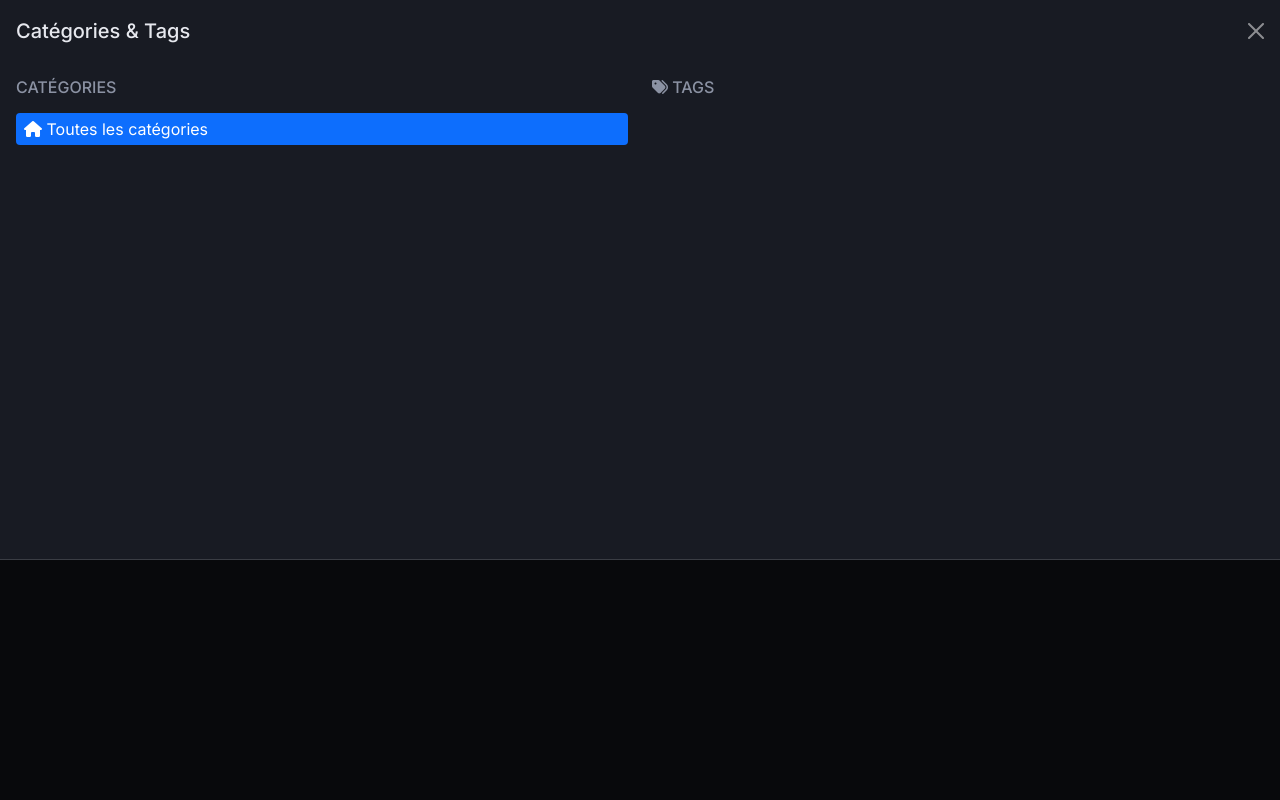
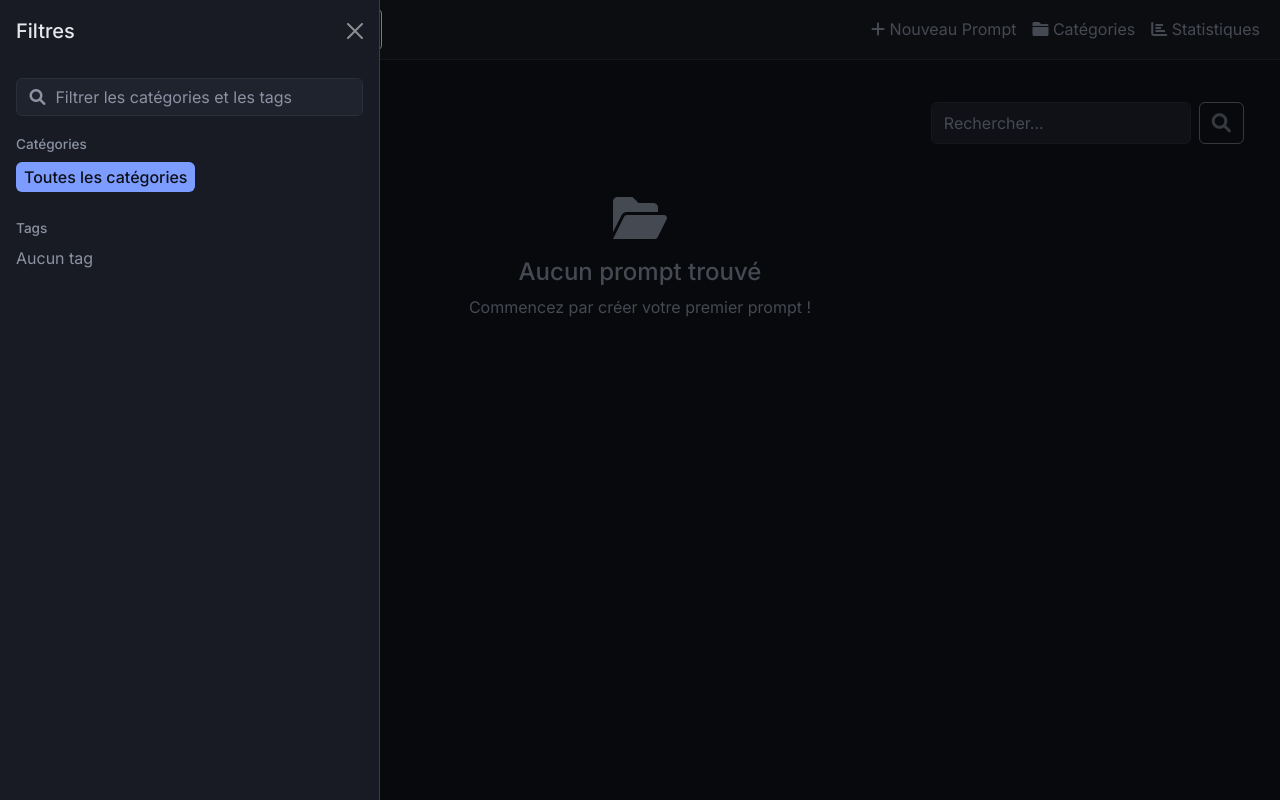
Before and after one commit to steph-vie/Prompt_manager, a Flask app: page / in a window 1280 px wide, after a click on "Filtres". Run offline with Flask 3, Linux system fonts and the light colour scheme; data that the repository does not hold is empty; some libraries are stand-ins or nearby versions.

Commit message:
Refonte de la barre de navigation qui devient la barre de filtres

```diff
--- a/routes/prompt_routes.py
+++ b/routes/prompt_routes.py
@@ -31,29 +31,38 @@ def tag_filter(tag):
 
 def get_sidebar_data():
     """Données communes du panneau Filtres (catégories + tags)."""
-    category_prompt_counts = dict(
+    direct_counts = dict(
         db.session.query(Prompt.category_id, func.count(Prompt.id))
         .filter(Prompt.category_id.isnot(None))
         .group_by(Prompt.category_id)
         .all()
     )
+    parents = dict(db.session.query(Category.id, Category.parent_id).all())
+
+    # Cumul : on remonte la hiérarchie (le garde-fou évite toute boucle)
+    category_prompt_counts = {}
+    for cat_id, count in direct_counts.items():
+        current, seen = cat_id, set()
+        while current is not None and current not in seen:
+            seen.add(current)
+            category_prompt_counts[current] = (
+                category_prompt_counts.get(current, 0) + count)
+            current = parents.get(current)
+
     category_children_counts = dict(
-        db.session.query(Category.parent_id, func.count(Category.id))
-        .filter(Category.parent_id.isnot(None))
-        .group_by(Category.parent_id)
-        .all()
-    )
+        Counter(parent for parent in parents.values() if parent is not None))
+
     # On ne charge que la colonne tags, pas les objets complets
-    all_tags = {
+    tag_counts = Counter(
         tag.strip().lower()
         for (tags,) in db.session.query(Prompt.tags)
         for tag in (tags or '').split(',')
         if tag.strip()
-    }
+    )
     return {
         "category_prompt_counts": category_prompt_counts,
         "category_children_counts": category_children_counts,
-        "tags": sorted(all_tags),
+        "tag_counts": sorted(tag_counts.items(), key=lambda x: (-x[1], x[0])),
     }
 
 
--- a/static/css/theme.css
+++ b/static/css/theme.css
@@ -449,3 +449,131 @@ a.bar-label:hover { color: var(--accent); }
     .month-chart { gap: 0.25rem; }
     .month-label { font-size: 0.65rem; }
 }
+
+/* ---------- Panneau de filtres ---------- */
+[hidden] { display: none !important; }
+
+.filters-panel {
+    --bs-offcanvas-width: 380px;
+    background: var(--surface);
+    border-right: 1px solid var(--line);
+}
+
+.filter-search { margin-bottom: 1.25rem; position: relative; }
+
+.filter-search i {
+    color: var(--muted);
+    left: 0.85rem;
+    pointer-events: none;
+    position: absolute;
+    top: 50%;
+    transform: translateY(-50%);
+}
+
+.filter-search .form-control { padding-left: 2.4rem; }
+
+.filter-section { margin-bottom: 1.5rem; }
+
+.filter-section h6 {
+    align-items: baseline;
+    color: var(--muted);
+    display: flex;
+    font-size: 0.85rem;
+    font-weight: 500;
+    justify-content: space-between;
+    margin-bottom: 0.6rem;
+}
+
+.filter-reset {
+    color: var(--accent);
+    font-size: 0.8rem;
+    text-decoration: none;
+}
+
+/* Arbre des catégories */
+.cat-link {
+    border-radius: 6px;
+    color: var(--text);
+    display: inline-block;
+    padding: 0.2rem 0.5rem;
+    text-decoration: none;
+}
+
+.cat-link:hover { background: var(--surface-2); }
+.cat-link.active { background: var(--accent); color: #0d1017; font-weight: 500; }
+.cat-all { margin-bottom: 0.25rem; }
+
+.cat-node > summary {
+    align-items: center;
+    cursor: pointer;
+    display: flex;
+    gap: 0.4rem;
+    list-style: none;
+}
+
+.cat-node > summary::-webkit-details-marker { display: none; }
+
+.cat-node > summary::before {
+    border-bottom: 2px solid var(--muted);
+    border-right: 2px solid var(--muted);
+    content: "";
+    flex: none;
+    height: 0.4rem;
+    margin: 0 0.35rem 0 0.2rem;
+    transform: rotate(-45deg);
+    transition: transform 0.15s;
+    width: 0.4rem;
+}
+
+.cat-node[open] > summary::before { transform: rotate(45deg); }
+
+.cat-leaf { align-items: center; display: flex; gap: 0.4rem; padding-left: 1.2rem; }
+
+.cat-children {
+    border-left: 1px solid var(--line);
+    margin-left: 0.6rem;
+    padding-left: 0.6rem;
+}
+
+.cat-count { color: var(--muted); font-size: 0.8rem; }
+
+/* Nuage de tags */
+.tag-cloud { display: flex; flex-wrap: wrap; gap: 0.4rem; }
+
+.tag-chip {
+    background: var(--surface-2);
+    border: 1px solid var(--line);
+    border-radius: 999px;
+    color: var(--text);
+    font-size: 0.85rem;
+    padding: 0.2rem 0.7rem;
+    text-decoration: none;
+    transition: border-color 0.15s;
+}
+
+.tag-chip small { color: var(--muted); margin-left: 0.2rem; }
+.tag-chip:hover { border-color: var(--accent); }
+.tag-chip.active { background: var(--accent); border-color: var(--accent); color: #0d1017; }
+.tag-chip.active small { color: #0d1017; }
+
+/* Filtres actifs au-dessus de la grille */
+.active-filters {
+    align-items: center;
+    display: flex;
+    flex-wrap: wrap;
+    gap: 0.5rem;
+    margin-bottom: 1.25rem;
+}
+
+.filter-chip {
+    background: var(--surface-2);
+    border: 1px solid var(--accent);
+    border-radius: 999px;
+    color: var(--text);
+    font-size: 0.9rem;
+    padding: 0.25rem 0.8rem;
+    text-decoration: none;
+}
+
+.filter-chip:hover { background: var(--surface); }
+.filter-chip .fa-xmark { color: var(--muted); }
--- /dev/null
+++ b/templates/active_filters.html
@@ -0,0 +1,27 @@
+{# Filtres actifs de la liste : chaque pastille se retire d'un clic #}
+{% if selected_category or selected_tag or query %}
+<div class="active-filters">
+  {% if selected_category %}
+    <a class="filter-chip" title="Retirer ce filtre"
+       href="{{ url_for('prompt.index', tag=selected_tag, q=query or None) }}">
+      <i class="fas fa-folder me-1"></i>{{ selected_category.name }}
+      <i class="fas fa-xmark ms-2"></i>
+    </a>
+  {% endif %}
+  {% if selected_tag %}
+    <a class="filter-chip" title="Retirer ce filtre"
+       href="{{ url_for('prompt.index', category_id=selected_category.id if selected_category else None, q=query or None) }}">
+      <i class="fas fa-tag me-1"></i>{{ selected_tag }}
+      <i class="fas fa-xmark ms-2"></i>
+    </a>
+  {% endif %}
+  {% if query %}
+    <a class="filter-chip" title="Retirer ce filtre"
+       href="{{ url_for('prompt.index', category_id=selected_category.id if selected_category else None, tag=selected_tag) }}">
+      <i class="fas fa-magnifying-glass me-1"></i>{{ query }}
+      <i class="fas fa-xmark ms-2"></i>
+    </a>
+  {% endif %}
+  <span class="text-muted ms-1">{{ pagination.total }} résultat(s)</span>
+</div>
+{% endif %}
--- a/templates/base.html
+++ b/templates/base.html
@@ -9,11 +9,12 @@
     <link href="https://cdn.jsdelivr.net/npm/bootstrap@5.3.2/dist/css/bootstrap.min.css" rel="stylesheet">
     <script src="https://cdn.jsdelivr.net/npm/bootstrap@5.3.2/dist/js/bootstrap.bundle.min.js"></script>
     <link href="https://cdnjs.cloudflare.com/ajax/libs/font-awesome/6.0.0/css/all.min.css" rel="stylesheet">
+    <link href="https://fonts.googleapis.com/css2?family=Inter:wght@400;500;600&family=JetBrains+Mono&display=swap" rel="stylesheet">
     <link rel="stylesheet" href="{{ url_for('static', filename='css/stylesheet.css')}}">
     <link rel="stylesheet" href="{{ url_for('static', filename='css/theme.css')}}">
-    <link href="https://fonts.googleapis.com/css2?family=Inter:wght@400;500;600&family=JetBrains+Mono&display=swap" rel="stylesheet">
   </head>
   <body>
+    {% set active_filters = (1 if selected_category else 0) + (1 if selected_tag else 0) %}
     <nav class="navbar navbar-expand-lg navbar-dark bg-primary">
         <div class="container-fluid">
             <a class="navbar-brand" href="{{ url_for('prompt.index') }}">
@@ -21,6 +22,7 @@
             </a>
             <button class="btn btn-outline-light ms-2" type="button" data-bs-toggle="offcanvas" data-bs-target="#offcanvasSidebar" aria-controls="offcanvasSidebar">
                 <i class="fas fa-bars"></i> Filtres
+                {% if active_filters %}<span class="badge rounded-pill text-bg-primary ms-1">{{ active_filters }}</span>{% endif %}
             </button>
             <div class="navbar-nav ms-auto">
                 <a class="nav-link" href="{{ url_for('prompt.add') }}">
@@ -35,59 +37,58 @@
             </div>
         </div>
     </nav>
-    <div class="offcanvas offcanvas-top" tabindex="-1" id="offcanvasSidebar" aria-labelledby="offcanvasSidebarLabel" style="height: 70vh;">
 
+    <!-- Panneau de filtres -->
+    <div class="offcanvas offcanvas-start filters-panel" tabindex="-1" id="offcanvasSidebar" aria-labelledby="offcanvasSidebarLabel">
         <div class="offcanvas-header">
-            <h5 class="offcanvas-title" id="offcanvasSidebarLabel">
-                Catégories & Tags
-            </h5>
-            <button type="button" class="btn-close" data-bs-dismiss="offcanvas"></button>
+            <h5 class="offcanvas-title" id="offcanvasSidebarLabel">Filtres</h5>
+            <button type="button" class="btn-close" data-bs-dismiss="offcanvas" aria-label="Fermer"></button>
         </div>
 
         <div class="offcanvas-body">
-            <div class="row">
-                <div class="col-md-6">
-                    <h6 class="text-muted text-uppercase mb-3">Catégories</h6>
-
-                    <div class="category-item {% if not selected_category %}active{% endif %}"
-                        onclick="location.href='{{ url_for('prompt.index') }}'">
-                        <i class="fas fa-home"></i> Toutes les catégories
+            <div class="filter-search">
+                <i class="fas fa-magnifying-glass"></i>
+                <input type="search" id="filter-input" class="form-control"
+                       placeholder="Filtrer les catégories et les tags" autocomplete="off">
             </div>
 
-                    <!-- Arbre des catégories -->
-                    <div class="category-tree mt-3">
+            <section class="filter-section">
+                <h6>Catégories</h6>
+                <a class="cat-link cat-all {% if not selected_category %}active{% endif %}"
+                   href="{{ url_for('prompt.index', tag=selected_tag or None) }}">Toutes les catégories</a>
+                <div class="cat-tree" id="cat-tree">
                     {% for category in category_tree %}
-                            {{ render_category_tree(category, selected_category, category_prompt_counts, category_children_counts) }}
+                        {{ render_category_tree(category, selected_category, category_prompt_counts, category_children_counts, selected_tag or None) }}
                     {% endfor %}
                 </div>
-                </div>
+            </section>
 
-                <div class="col-md-6">
-                    <h6 class="text-muted text-uppercase mb-3">
-                        <i class="fa fa-tags"></i> Tags
-                    </h6>
-
-                    <form method="get"
-                            action="{% if selected_category %}{{ url_for('prompt.index', category_id=selected_category.id) }}{% else %}{{ url_for('prompt.index') }}{% endif %}"
-                            class="d-flex flex-wrap gap-2">
-                        {% for tag_option in tags %}
-                            <button type="submit"
-                                    name="tag"
-                                    value="{{ tag_option.strip() }}"
-                                    class="btn {% if tag_option.strip() == selected_tag %}btn-primary{% else %}btn-outline-secondary{% endif %} btn-sm">
-                                <i class="fa fa-tag"></i> {{ tag_option.strip() }}
-                            </button>
-                        {% endfor %}
-
+            <section class="filter-section">
+                <h6>
+                    Tags
                     {% if selected_tag %}
-                            <a href="{{ url_for('prompt.index') }}"
-                            class="btn btn-sm btn-outline-danger">
-                                Réinitialiser
+                        <a class="filter-reset"
+                           href="{% if selected_category %}{{ url_for('prompt.index', category_id=selected_category.id) }}{% else %}{{ url_for('prompt.index') }}{% endif %}">
+                            Retirer le tag
                         </a>
                     {% endif %}
-                    </form>
+                </h6>
+                {% if tag_counts %}
+                <div class="tag-cloud" id="tag-cloud">
+                    {% for tag_name, tag_count in tag_counts %}
+                        <a class="tag-chip {% if tag_name == selected_tag %}active{% endif %}"
+                           data-name="{{ tag_name }}"
+                           href="{{ url_for('prompt.index', category_id=selected_category.id if selected_category else None, tag=None if tag_name == selected_tag else tag_name) }}">
+                            {{ tag_name }} <small>{{ tag_count }}</small>
+                        </a>
+                    {% endfor %}
                 </div>
-            </div>
+                {% else %}
+                    <p class="stat-empty">Aucun tag</p>
+                {% endif %}
+            </section>
+
+            <p class="stat-empty" id="filter-empty" hidden>Aucun résultat.</p>
         </div>
     </div>
 
@@ -95,28 +96,49 @@
         {% block content %}{% endblock %}
     </div>
 
-    <!-- <footer class="bg-body-secondary text-center fixed-bottom gap-2">
-      <p>Copyright © 2025 Tous droits réservés. V 2.1</p>
-    </footer> -->
     <script>
       document.addEventListener('DOMContentLoaded', function () {
-        var offcanvasEl = document.getElementById('offcanvasSidebar');
-        if (!offcanvasEl) return;
+        var panel = document.getElementById('offcanvasSidebar');
+        var input = document.getElementById('filter-input');
+        if (!panel || !input) return;
 
-        function closeFiltersOffcanvas() {
-          var instance = bootstrap.Offcanvas.getInstance(offcanvasEl);
-          if (instance) instance.hide();
+        // Catégorie : visible si elle correspond, si l'un de ses descendants
+        // correspond, ou si l'un de ses ancêtres correspond.
+        function filterNode(node, query, forced) {
+          var self = !query || node.dataset.name.indexOf(query) !== -1;
+          var childForced = forced || self;
+          var childVisible = false;
+          var container = node.querySelector(':scope > .cat-children');
+          if (container) {
+            container.querySelectorAll(':scope > .cat-node, :scope > .cat-leaf').forEach(function (child) {
+              if (filterNode(child, query, childForced)) childVisible = true;
+            });
+          }
+          var show = forced || self || childVisible;
+          node.hidden = !show;
+          if (query && childVisible && node.tagName === 'DETAILS') node.open = true;
+          return show;
         }
 
-        offcanvasEl.addEventListener('click', function (event) {
-          var target = event.target;
-          if (!target) return;
+        input.addEventListener('input', function () {
+          var query = input.value.trim().toLowerCase();
+          var visible = 0;
 
-          if (target.closest('.category-item') ||
-              target.closest('button[name="tag"]') ||
-              target.closest('a.btn-outline-danger')) {
-            closeFiltersOffcanvas();
-          }
+          document.querySelectorAll('#cat-tree > .cat-node, #cat-tree > .cat-leaf').forEach(function (node) {
+            if (filterNode(node, query, false)) visible++;
+          });
+          document.querySelectorAll('#tag-cloud .tag-chip').forEach(function (chip) {
+            var show = !query || chip.dataset.name.indexOf(query) !== -1;
+            chip.hidden = !show;
+            if (show) visible++;
+          });
+
+          document.getElementById('filter-empty').hidden = !query || visible > 0;
+        });
+
+        // Saisie directe à l'ouverture (sauf sur mobile : évite le clavier)
+        panel.addEventListener('shown.bs.offcanvas', function () {
+          if (window.matchMedia('(hover: hover)').matches) input.focus();
         });
       });
     </script>
--- a/templates/index.html
+++ b/templates/index.html
@@ -44,7 +44,7 @@
             </button>
         </form>
     </div>
-
+    {% include 'active_filters.html' %}
   <!-- Messages flash -->
     {% with messages = get_flashed_messages(with_categories=true) %}
         {% if messages %}
--- a/templates/macros.html
+++ b/templates/macros.html
@@ -1,28 +1,27 @@
-<!-- MACRO pour afficher l'arbre des catégories récursivement -->
-{% macro render_category_tree(category, selected_category, category_prompt_counts={}, category_children_counts={}) %}
-    {% set prompt_count = category_prompt_counts.get(category.id, 0) %}
+<!-- MACRO pour afficher l'arbre des catégories (panneau de filtres), récursivement -->
+{% macro render_category_tree(category, selected_category, category_prompt_counts={}, category_children_counts={}, selected_tag=None) %}
+    {% set count = category_prompt_counts.get(category.id, 0) %}
     {% set child_count = category_children_counts.get(category.id, 0) %}
-    <div class="category-item {% if selected_category and selected_category.id == category.id %}active{% endif %}"
-         onclick="location.href='{{ url_for('prompt.index', category_id=category.id) }}'">
-
-        {% if child_count > 0 %}
-            <i class="fas fa-folder"></i>
-        {% else %}
-            <i class="fas fa-folder-open"></i>
-        {% endif %}
-
-        {{ category.name }}
-
-        {% if prompt_count > 0 %}
-            <small class="text-muted">({{ prompt_count }})</small>
-        {% endif %}
-    </div>
+    {% set is_active = selected_category and selected_category.id == category.id %}
+    {% set link = url_for('prompt.index', category_id=category.id, tag=selected_tag) %}
 
     {% if child_count > 0 %}
-        <div class="category-children">
-            {% for child in category.children %}
-                {{ render_category_tree(child, selected_category, category_prompt_counts, category_children_counts) }}
-            {% endfor %}
+        <details class="cat-node" data-name="{{ category.name|lower }}"
+                 {% if is_active or (selected_category and category.is_ancestor_of(selected_category)) %}open{% endif %}>
+            <summary>
+                <a class="cat-link {% if is_active %}active{% endif %}" href="{{ link }}">{{ category.name }}</a>
+                {% if count > 0 %}<small class="cat-count">{{ count }}</small>{% endif %}
+            </summary>
+            <div class="cat-children">
+                {% for child in category.children %}
+                    {{ render_category_tree(child, selected_category, category_prompt_counts, category_children_counts, selected_tag) }}
+                {% endfor %}
+            </div>
+        </details>
+    {% else %}
+        <div class="cat-leaf" data-name="{{ category.name|lower }}">
+            <a class="cat-link {% if is_active %}active{% endif %}" href="{{ link }}">{{ category.name }}</a>
+            {% if count > 0 %}<small class="cat-count">{{ count }}</small>{% endif %}
         </div>
     {% endif %}
 {% endmacro %}
```
Lines whose indentation alone changed are shown as unchanged.
